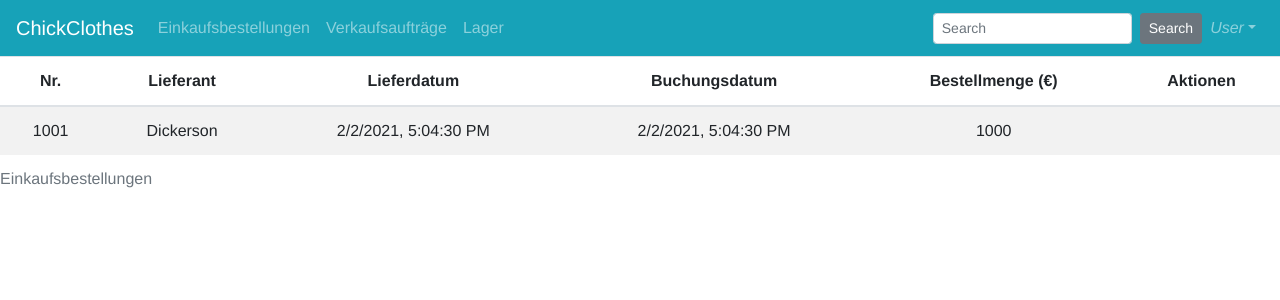
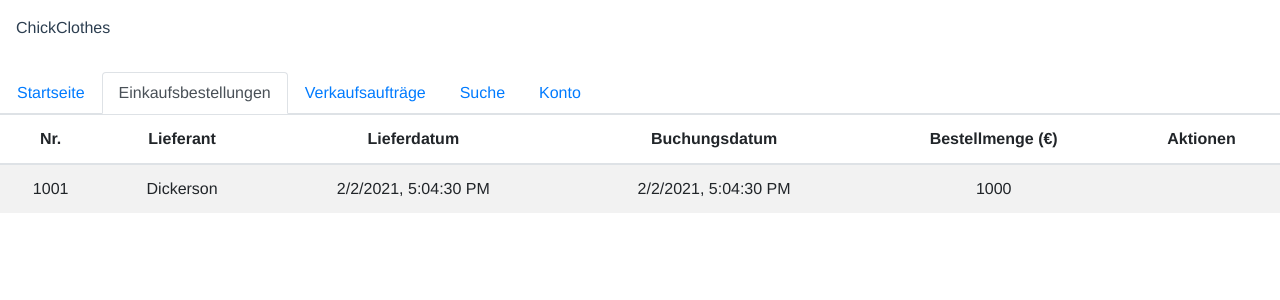
Before and after one commit to Katzen48/hwr_erp, a Vue app: page /einkaufsbestellungen in a window 1280 px wide. Shown: the top 300 px of the page. Built offline with nearby package versions, Linux system fonts and the light colour scheme.

Commit message:
.gitignore

```diff
--- a/src/App.vue
+++ b/src/App.vue
@@ -1,6 +1,6 @@
 <template>
   <div id="app">
-    <Navbar />
+    <Navbar/>
     <router-view/>
   </div>
 </template>
--- a/src/components/Home.vue
+++ b/src/components/Home.vue
@@ -1,7 +1,7 @@
 <template>
   <div class="home">
     <br/>
-    <h3>Welcome to ChickClothes</h3>
+    <h4>Welcome to ChickClothes</h4>
     <Login />
   </div>
 </template>
--- a/src/components/Navbar.vue
+++ b/src/components/Navbar.vue
@@ -1,32 +1,12 @@
 <template>
-  <div id="Navbar">
-    <b-navbar toggleable="lg" type="dark" variant="info">
-      <b-navbar-brand href="/">ChickClothes</b-navbar-brand>
-
-      <b-navbar-toggle target="nav-collapse"></b-navbar-toggle>
-
-      <b-collapse id="nav-collapse" is-nav>
-        <b-navbar-nav>
-          <b-nav-item href="/einkaufsbestellungen">Einkaufsbestellungen</b-nav-item>
-          <b-nav-item href="#">Verkaufsaufträge</b-nav-item>
-          <b-nav-item href="#">Lager</b-nav-item>
-        </b-navbar-nav>
-
-        <b-navbar-nav class="ml-auto">
-          <b-nav-form>
-            <b-form-input size="sm" class="mr-sm-2" placeholder="Search"></b-form-input>
-            <b-button size="sm" class="my-2 my-sm-0" type="submit">Search</b-button>
-          </b-nav-form>
-
-          <b-nav-item-dropdown right>
-            <template #button-content>
-              <em>User</em>
-            </template>
-            <b-dropdown-item href="#">Profile</b-dropdown-item>
-            <b-dropdown-item href="#">Sign Out</b-dropdown-item>
-          </b-nav-item-dropdown>
-        </b-navbar-nav>
-      </b-collapse>
-    </b-navbar>
+  <div>
+    <p style="text-align:left; padding: 1em">ChickClothes</p>
+    <b-nav tabs>
+      <b-nav-item to="/" exact exact-active-class="active">Startseite</b-nav-item>
+      <b-nav-item to="einkaufsbestellungen" exact exact-active-class="active">Einkaufsbestellungen</b-nav-item>
+      <b-nav-item to="verkaufsauftraege" exact exact-active-class="active">Verkaufsaufträge</b-nav-item>
+      <b-nav-item to="suche" exact exact-active-class="active">Suche</b-nav-item>
+      <b-nav-item to="konto" exact exact-active-class="active">Konto</b-nav-item>
+    </b-nav>
   </div>
 </template>
--- a/src/components/Table.vue
+++ b/src/components/Table.vue
@@ -1,8 +1,6 @@
 <template>
   <div>
-    <b-table striped hover :items="items">
-      <template #table-caption>Einkaufsbestellungen</template>
-    </b-table>
+    <b-table striped hover :items="items"></b-table>
   </div>
 </template>
 
```
Also changed, not shown: 1 other file (tests, documents, lock files or other folders).
